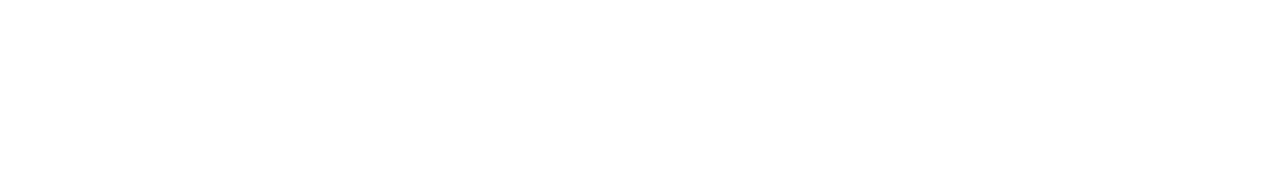
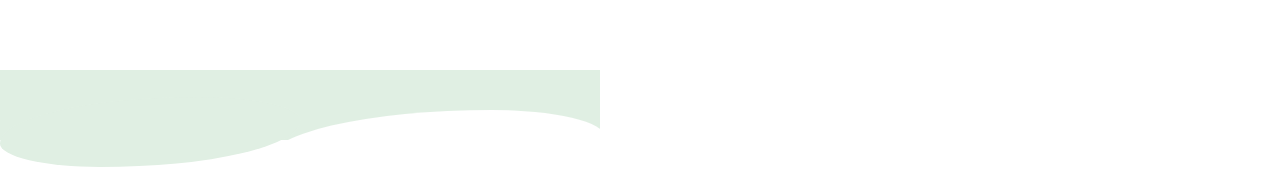
Before and after one commit to mariazayed/jobs-app-landing-page, an Angular app: page / in a window 1280 px wide. Shown: the part 2003-2190 px from the top of the page. Before the commit the page ends 2073 px from the top, so only its background shows below. Built offline with nearby package versions, Linux system fonts and the light colour scheme.

Commit message:
Created new wave shape

```diff
--- a/src/app/app.component.html
+++ b/src/app/app.component.html
@@ -91,4 +91,4 @@
     </div>
 </div>
 
-<!--<app-wave></app-wave>-->
+<app-wave></app-wave>
--- a/src/app/wave/wave.component.html
+++ b/src/app/wave/wave.component.html
@@ -1,6 +1,11 @@
-<div class="wrapper">
-    <div class="wave"></div>
-</div>
+<div id="wave"></div>
+
+
+<!--<div class="wrapper">-->
+<!--    <div class="wave"></div>-->
+<!--</div>-->
+
+
 <!--<div class="waves">-->
 <!--    <svg width="100%" height="200px" fill="none" version="1.1"-->
 <!--         xmlns="http://www.w3.org/2000/svg">-->
--- a/src/app/wave/wave.component.scss
+++ b/src/app/wave/wave.component.scss
@@ -1,36 +1,69 @@
-.wrapper {
-  width: 500px;
-  height: 500px;
-  position: absolute;
-  left: 50%;
-  top: 50%;
-  transform: translate(-50%, -50%);
-  border-radius: 5px;
-  background-image: linear-gradient(to top, #accbee 0%, #e7f0fd 100%);
-  overflow: hidden;
+#wave {
+  position: relative;
+  height: 70px;
+  width: 600px;
+  background: #e0efe3;
 }
 
-.wave {
-  width: 1000px;
-  height: 1025px;
+#wave:before {
+  content: "";
+  display: block;
   position: absolute;
-  top: -25%;
-  left: 50%;
-  margin-left: -500px;
-  margin-top: -500px;
-  border-radius: 35%;
-  background: rgba(255, 255, 255, .75);
-  animation: wave 15s infinite linear;
+  border-radius: 100% 50%;
+  width: 340px;
+  height: 80px;
+  background-color: white;
+  right: -5px;
+  top: 40px;
 }
 
-@keyframes wave {
-  from {
-    transform: rotate(0deg);
-  }
-  from {
-    transform: rotate(360deg);
-  }
+#wave:after {
+  content: "";
+  display: block;
+  position: absolute;
+  border-radius: 100% 50%;
+  width: 300px;
+  height: 70px;
+  background-color: #e0efe3;
+  left: 0;
+  top: 27px;
 }
+
+
+//.wrapper {
+//  width: 500px;
+//  height: 500px;
+//  position: absolute;
+//  left: 50%;
+//  top: 50%;
+//  transform: translate(-50%, -50%);
+//  border-radius: 5px;
+//  background-image: linear-gradient(to top, #accbee 0%, #e7f0fd 100%);
+//  overflow: hidden;
+//}
+//
+//.wave {
+//  width: 1000px;
+//  height: 1025px;
+//  position: absolute;
+//  top: -25%;
+//  left: 50%;
+//  margin-left: -500px;
+//  margin-top: -500px;
+//  border-radius: 35%;
+//  background: rgba(255, 255, 255, .75);
+//  animation: wave 15s infinite linear;
+//}
+//
+//@keyframes wave {
+//  from {
+//    transform: rotate(0deg);
+//  }
+//  from {
+//    transform: rotate(360deg);
+//  }
+//}
+
 
 //div.waves {
 //  width: 100%;
```
